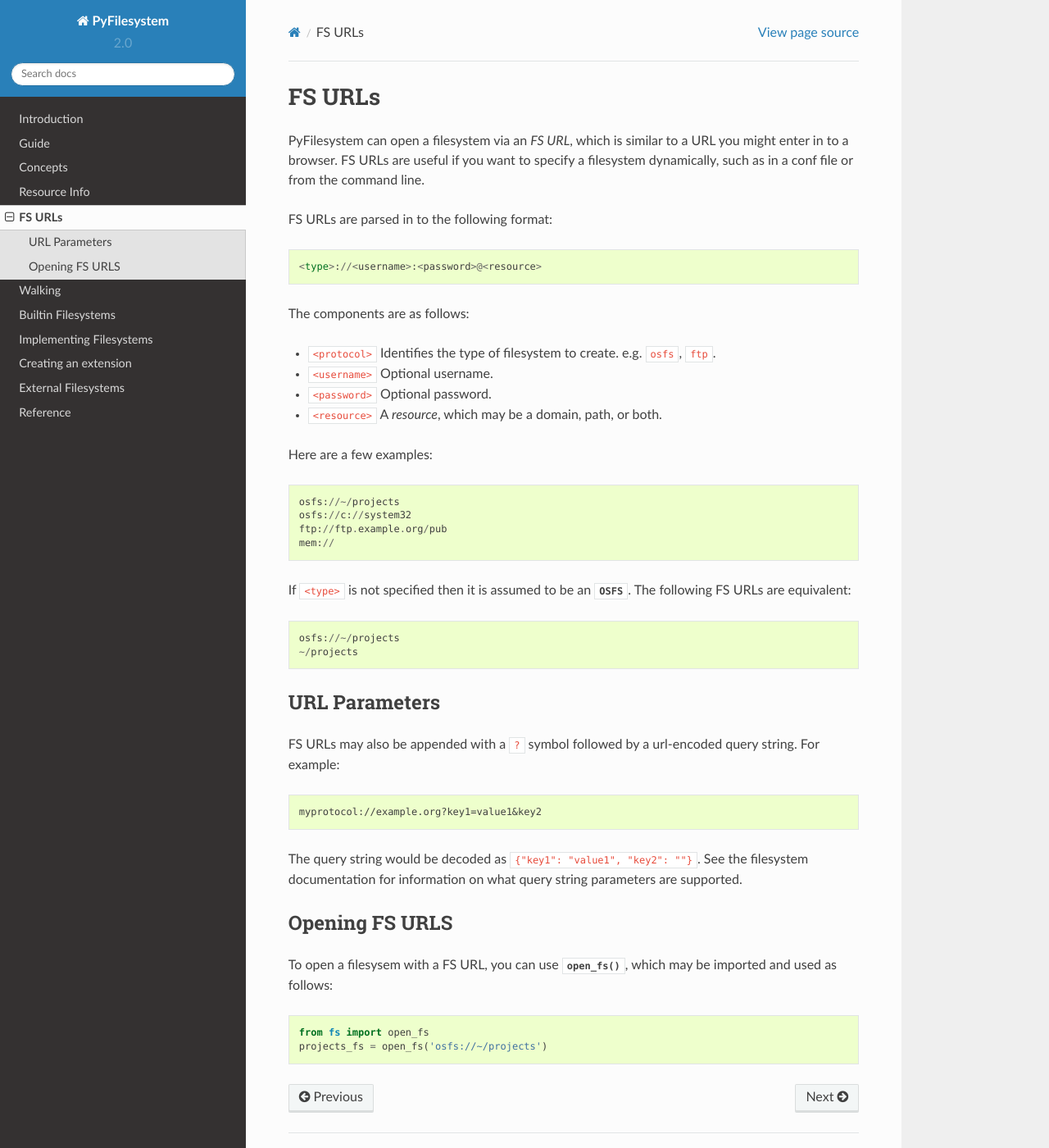
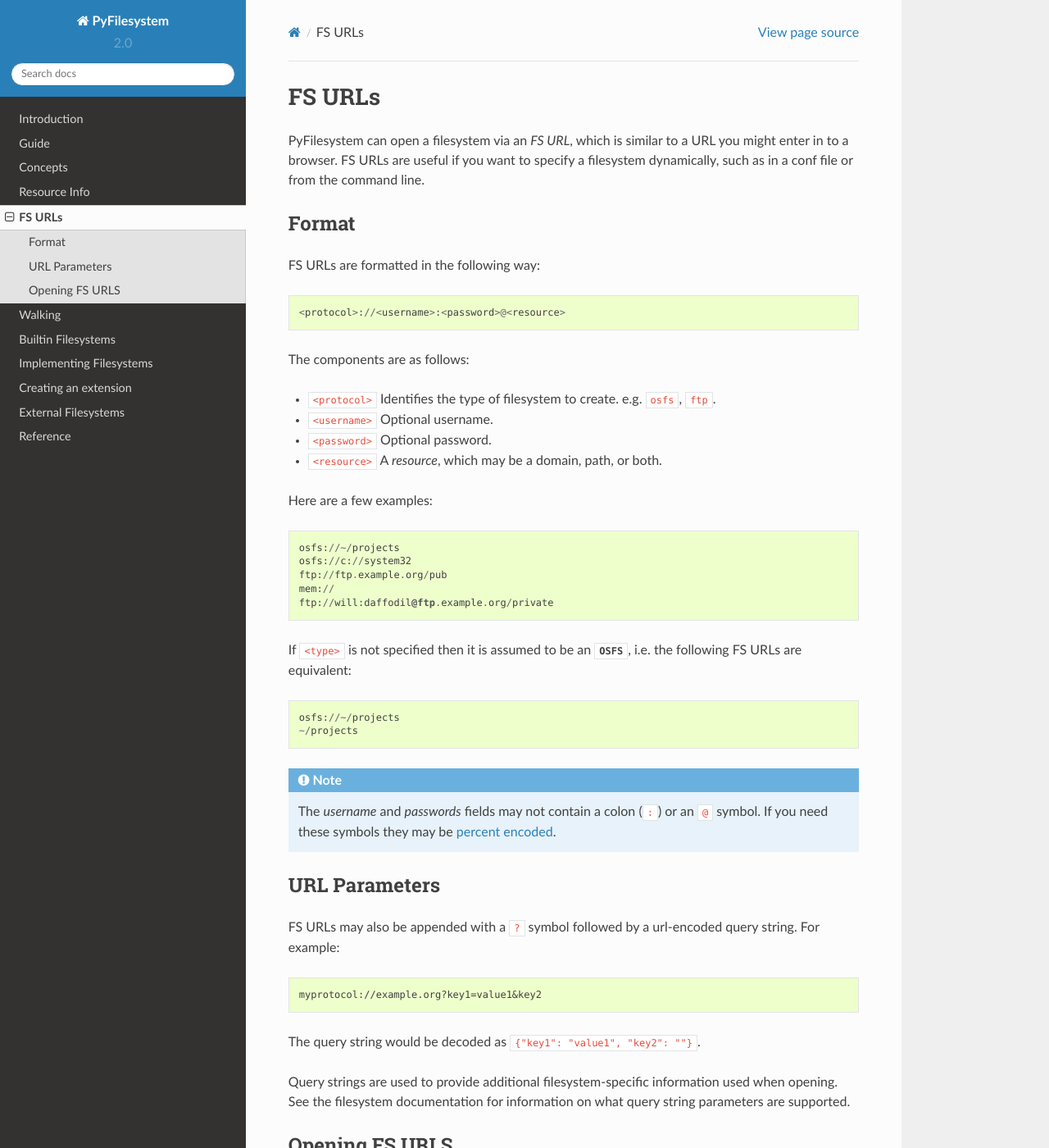
Before and after one commit to PyFilesystem/pyfilesystem2, a Sphinx documentation site: the page built from docs/source/openers.rst, in a window 1280 px wide and 1400 px high. Shown: the whole window at 82% size. Built offline with Sphinx 7.4.7 and the Read the Docs theme 2.0.0, drawn with Linux system fonts in a browser that asks for light colours.

Commit message:
opener docs

```diff
--- a/docs/source/openers.rst
+++ b/docs/source/openers.rst
@@ -5,9 +5,12 @@
 
 PyFilesystem can open a filesystem via an *FS URL*, which is similar to a URL you might enter in to a browser. FS URLs are useful if you want to specify a filesystem dynamically, such as in a conf file or from the command line.
 
-FS URLs are parsed in to the following format::
+Format
+------
 
-    <type>://<username>:<password>@<resource>
+FS URLs are formatted in the following way::
+
+    <protocol>://<username>:<password>@<resource>
 
 The components are as follows:
 
@@ -22,11 +25,16 @@
     osfs://c://system32
     ftp://ftp.example.org/pub
     mem://
+    ftp://will:daffodil@ftp.example.org/private
 
-If ``<type>`` is not specified then it is assumed to be an :class:`~fs.osfs.OSFS`. The following FS URLs are equivalent::
+
+If ``<type>`` is not specified then it is assumed to be an :class:`~fs.osfs.OSFS`, i.e. the following FS URLs are equivalent::
 
     osfs://~/projects
     ~/projects
+
+.. note::
+    The `username` and `passwords` fields may not contain a colon (``:``) or an ``@`` symbol. If you need these symbols they may be `percent encoded <https://en.wikipedia.org/wiki/Percent-encoding>`_.
 
 
 URL Parameters
@@ -36,7 +44,9 @@
 
     myprotocol://example.org?key1=value1&key2
 
-The query string would be decoded as ``{"key1": "value1", "key2": ""}``. See the filesystem documentation for information on what query string parameters are supported.
+The query string would be decoded as ``{"key1": "value1", "key2": ""}``.
+
+Query strings are used to provide additional filesystem-specific information used when opening. See the filesystem documentation for information on what query string parameters are supported.
 
 
 Opening FS URLS
```
